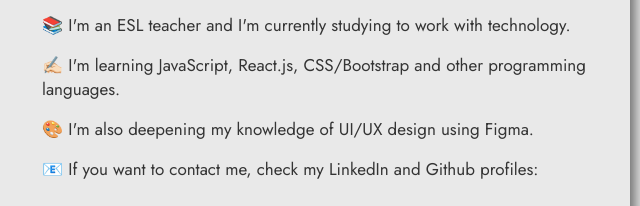
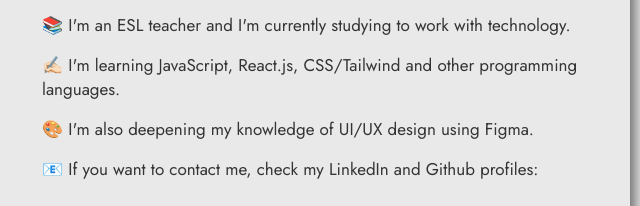
Before and after one commit to GabeNodari/Card, a plain HTML site: page index.html in a window 1280 px wide. Shown: the part 231-437 px from the top of the page, 330-970 px from the left. Drawn offline with Linux system fonts and the light colour scheme.

Commit message:
index.html

```diff
--- a/index.html
+++ b/index.html
@@ -25,7 +25,7 @@
     <div class="list">
         <p>👋🏻 Hello! I'm Gabriel.</p>
         <p>📚 I'm an ESL teacher and I'm currently studying to work with technology.</p>
-        <p>✍🏻 I'm learning JavaScript, React.js, CSS/Bootstrap and other programming languages.</p>
+        <p>✍🏻 I'm learning JavaScript, React.js, CSS/Tailwind and other programming languages.</p>
         <p>🎨 I'm also deepening my knowledge of UI/UX design using Figma.</p>
         <p>📧 If you want to contact me, check my LinkedIn and Github profiles:</p>
     </div>
```
